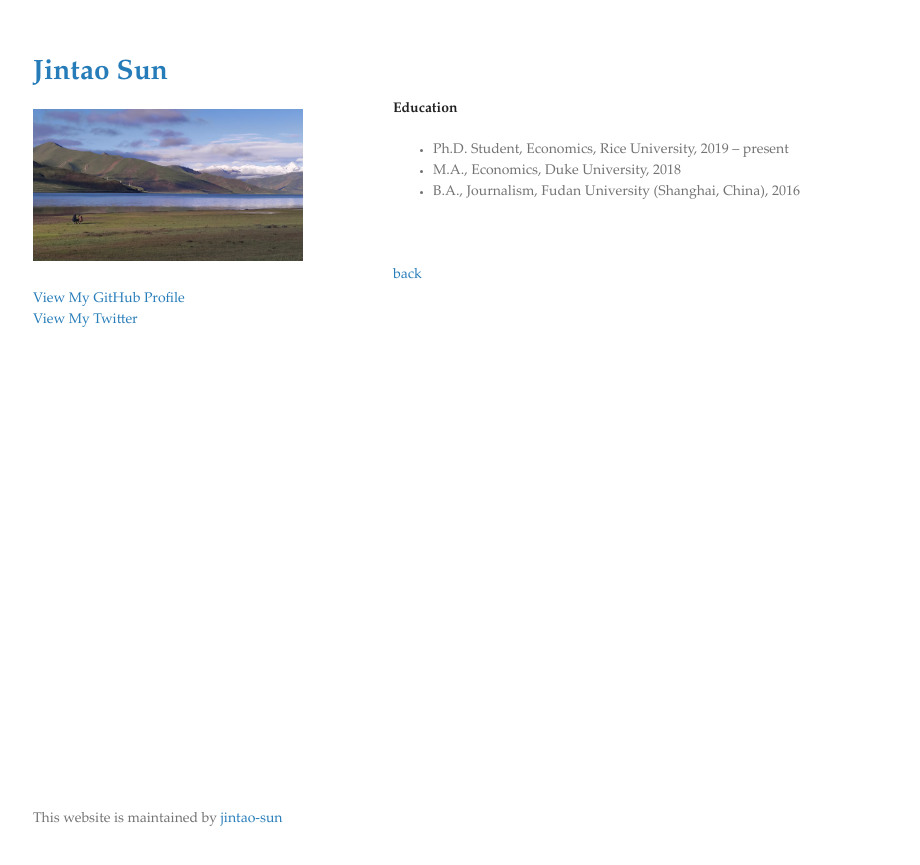
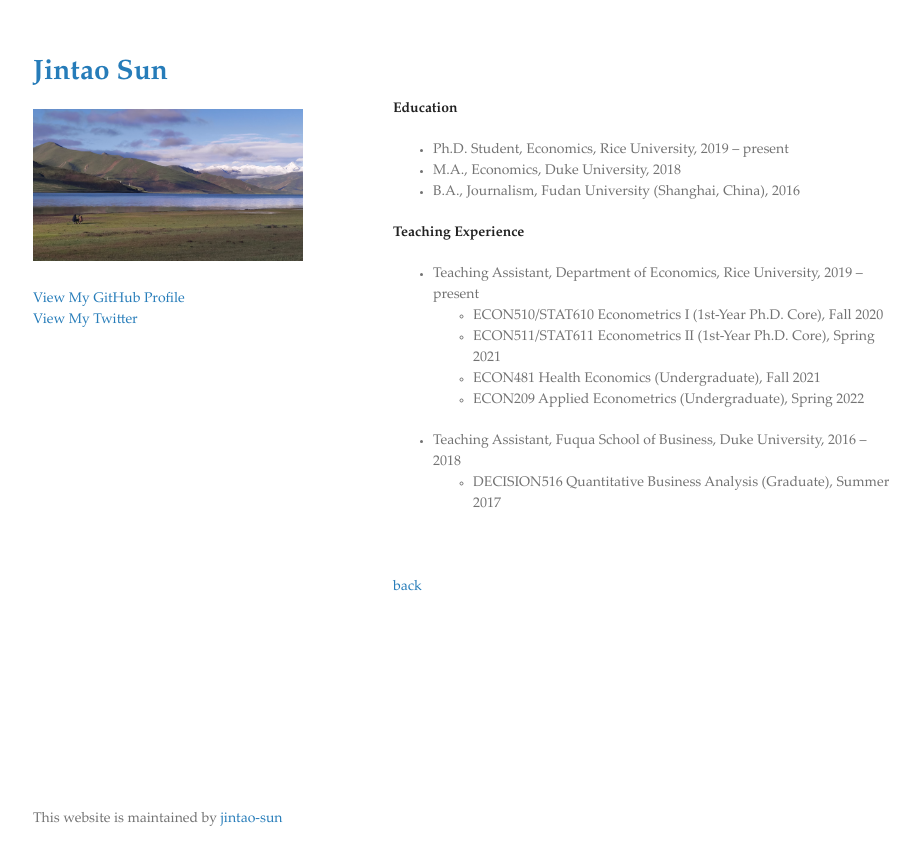
Before and after one commit to jintao-sun/jintao-sun.github.io, a Jekyll site: the page built from curriculum-vitae.md, in a window 1280 px wide. Shown: the top 865 px of the page, without its empty margins (177-1097 px from the left). Built offline with Jekyll 4.4.1, drawn with Linux system fonts in a browser that asks for light colours; the repository's description, which GitHub fills in, is left out.

Commit message:
Update curriculum-vitae.md

```diff
--- a/curriculum-vitae.md
+++ b/curriculum-vitae.md
@@ -10,6 +10,16 @@ layout: default
 *   M.A., Economics, Duke University, 2018
 *   B.A., Journalism, Fudan University (Shanghai, China), 2016
 
+**Teaching Experience**
+
+- Teaching Assistant, Department of Economics, Rice University, 2019 -- present
+  - ECON510/STAT610 Econometrics I (1st-Year Ph.D. Core), Fall 2020
+  - ECON511/STAT611 Econometrics II (1st-Year Ph.D. Core), Spring 2021
+  - ECON481 Health Economics (Undergraduate), Fall 2021
+  - ECON209 Applied Econometrics (Undergraduate), Spring 2022
+- Teaching Assistant, Fuqua School of Business, Duke University, 2016 -- 2018
+  - DECISION516 Quantitative Business Analysis (Graduate), Summer 2017
+
 <br>
 <br>
 [back](./)
```
